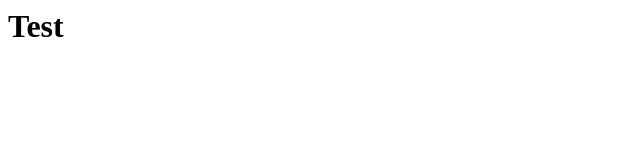
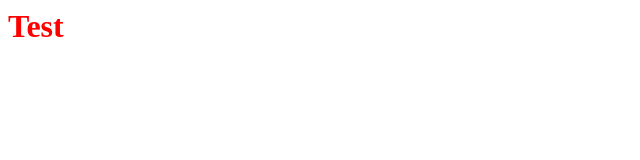
Before and after one commit to Conner1115/survey-form, a plain HTML site: page index.html in a window 1280 px wide. Shown: the whole page, without its empty margins (0-640 px from the left). Drawn offline with Linux system fonts and the light colour scheme.

Commit message:
Update index.html

```diff
--- a/index.html
+++ b/index.html
@@ -1,2 +1,2 @@
-<style rel = "stylesheet" type = "text/css" href = "style.css"></style>
+<link rel = "stylesheet" type = "text/css" href = "style.css">
 <h1>Test</h1>
```
